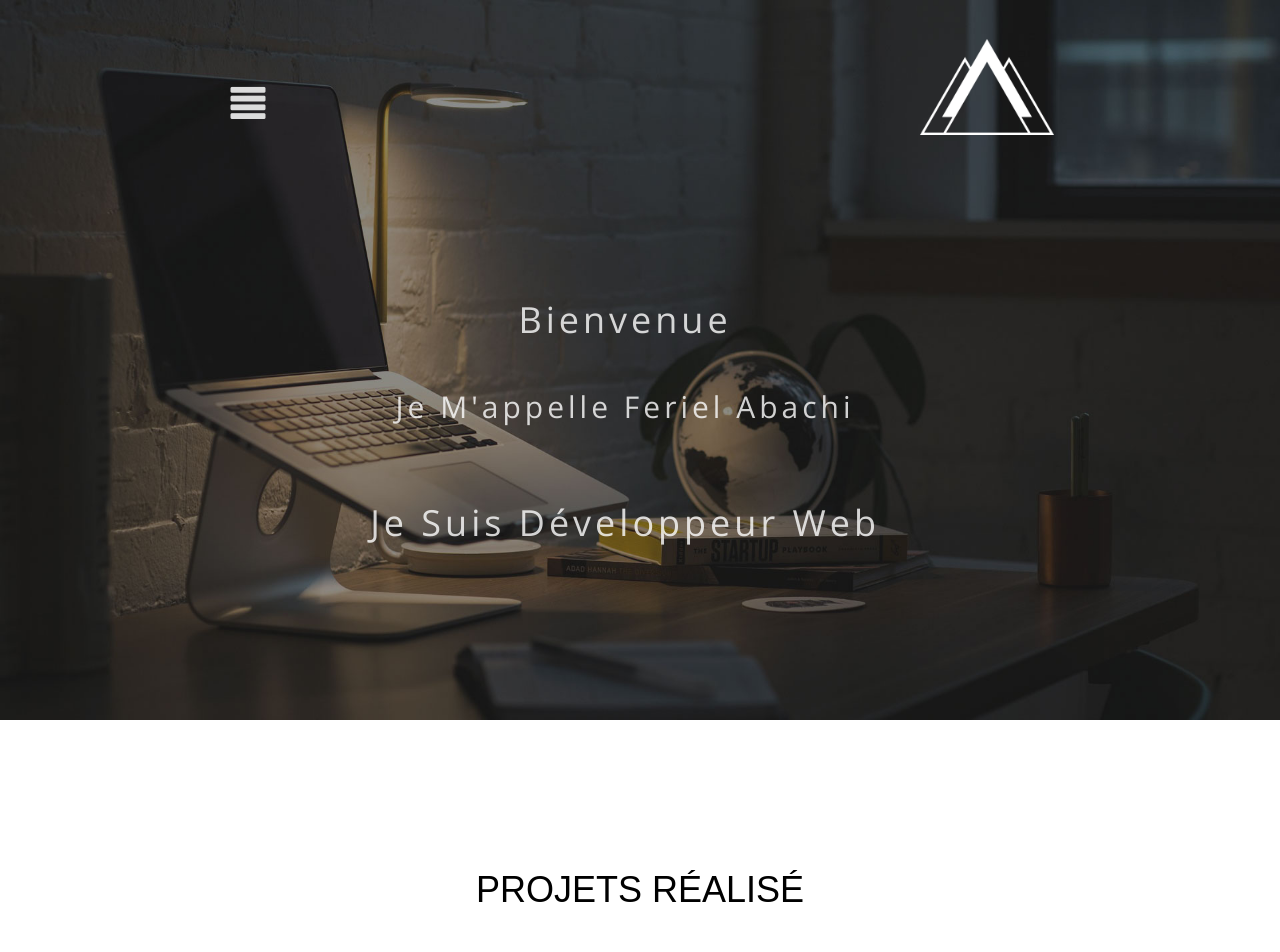
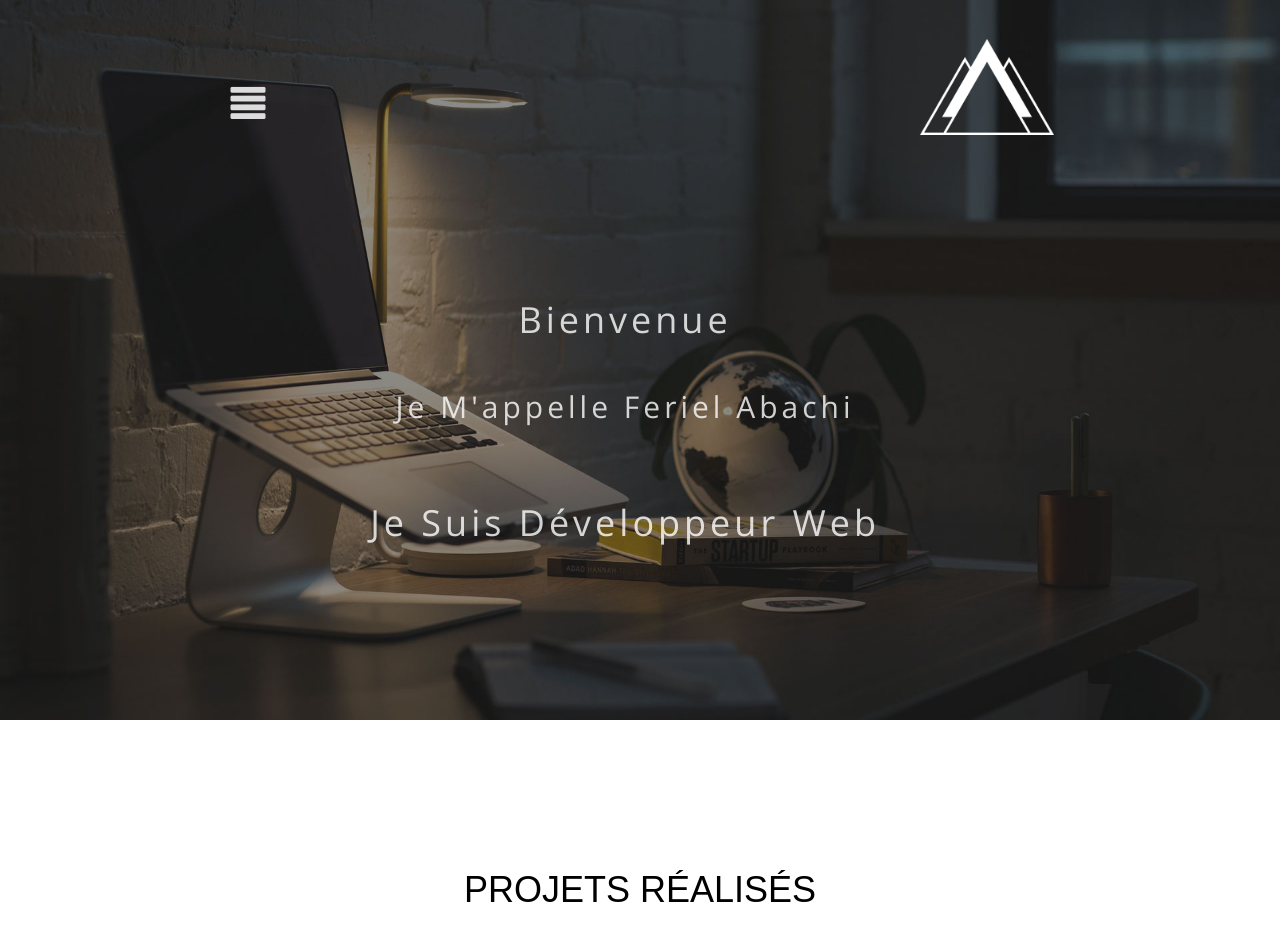
Before and after one commit to ferielabachi/portfolio, a React (Create React App) app: page / in a window 1280 px wide. Shown: the top 952 px of the page. Built offline with nearby package versions, Linux system fonts and the light colour scheme.

Commit message:
correction des descriptions

```diff
--- a/src/components/pages/About.js
+++ b/src/components/pages/About.js
@@ -3,7 +3,6 @@ import ProgressBar from "bootstrap-progress-bar";
 
 class About extends Component
 {
-
 	render() {
 		return (
 			<div className="container-fluid about" id="about" >
--- a/src/components/pages/Contact.js
+++ b/src/components/pages/Contact.js
@@ -62,7 +62,7 @@ class Contact extends Component
 					 So i’d love to hear from you and answer any questions you have.
 					 Feel free to contact me for work, or just to get in touch by sending me an email.
 					 <h4><span className="fa fa-envelope-o"></span> feriel.abachi@gmail.com</h4>
-					 <h4><span className="fa fa-phone"></span> 00.00.00.00</h4>
+					 <h4><span className="fa fa-phone"></span> 06.01.31.63.94</h4>
 		     	 </div>
 	      		</div>
       		</div>
--- a/src/components/pages/Home.js
+++ b/src/components/pages/Home.js
@@ -18,7 +18,7 @@ class Home extends Component
 					<img src={require('../../assets/images/po.jpg')} alt="logo" />
 				</section>
 				<section className="container-fluid works" id="works">
-					<h1>projets réalisé</h1>
+					<h1>projets réalisés</h1>
 					<section className="hotel row">
 						<article className="col-md-offset-1 col-md-5">
 							<div className="col-md-12">
```
